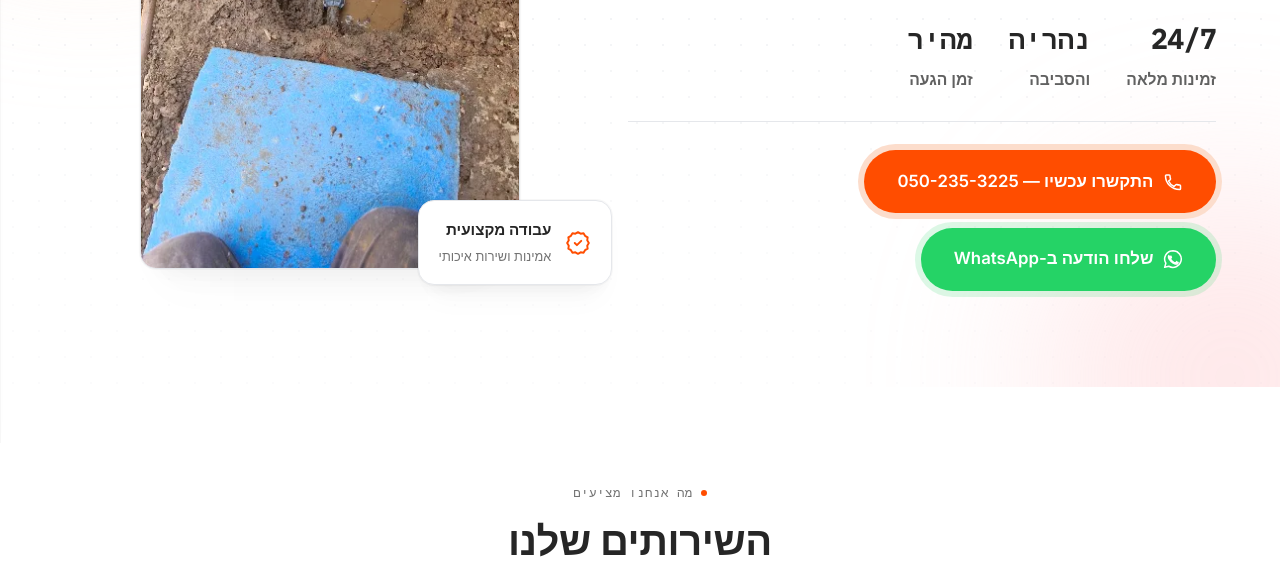
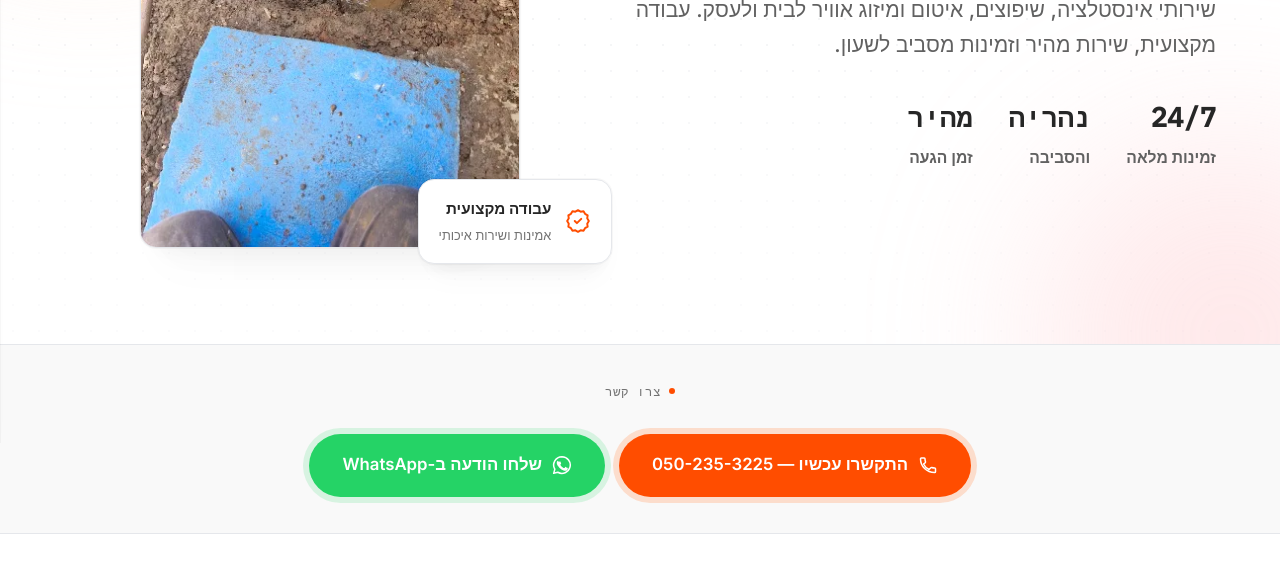
Before and after one commit to nadavfishman1-sys/yossi-cohen-plumbing, a plain HTML site: page index.html in a window 1280 px wide. Shown: the part 358-932 px from the top of the page. Drawn offline with Linux system fonts and the light colour scheme.

Commit message:
Move contact buttons into their own dedicated section below the hero
Previous attempt just added a divider inside the hero column, which
wasn't enough separation. Now the call/WhatsApp buttons live in a
standalone "צרו קשר" band directly under the hero, full-width with
its own background and borders, centered, side by side.

```diff
--- a/assets/css/style.css
+++ b/assets/css/style.css
@@ -370,16 +370,9 @@ h1, h2, h3, h4 { font-weight: 700; line-height: 1.2; letter-spacing: -0.01em; }
 }
 .hero-text { color: var(--graphite); font-size: 1.32rem; font-weight: 500; max-width: 54ch; margin-bottom: 2rem; }
 
-.hero-actions {
-  display: flex;
-  flex-wrap: wrap;
-  gap: 0.9rem;
-  margin-top: 1.75rem;
-  padding-top: 1.75rem;
-  border-top: 1px solid var(--gridline);
-}
+.hero-actions { display: flex; flex-wrap: wrap; gap: 0.9rem; justify-content: center; }
 
-.hero-stats { display: flex; flex-wrap: wrap; gap: 2.25rem; margin-bottom: 0.25rem; }
+.hero-stats { display: flex; flex-wrap: wrap; gap: 2.25rem; }
 .hero-stats li { display: flex; flex-direction: column; gap: 0.3rem; }
 .hero-stat-num { font-weight: 700; font-size: 1.7rem; color: var(--ink); font-family: var(--font-mono); }
 .hero-stat-label { font-size: 0.98rem; font-weight: 600; color: var(--graphite); }
@@ -409,6 +402,22 @@ h1, h2, h3, h4 { font-weight: 700; line-height: 1.2; letter-spacing: -0.01em; }
 .hero-card-badge strong { display: block; font-size: 0.95rem; font-weight: 600; }
 .hero-card-badge span { font-size: 0.8rem; color: var(--slate); }
 @media (min-width: 640px) { .hero-card-badge { display: flex; } }
+
+/* ==========================================================================
+   QUICK CONTACT
+   ========================================================================== */
+.quick-contact {
+  background: var(--vellum);
+  border-block: 1px solid var(--gridline);
+  padding-block: 2.25rem;
+}
+.quick-contact-inner {
+  display: flex;
+  flex-direction: column;
+  align-items: center;
+  gap: 1.1rem;
+  text-align: center;
+}
 
 /* ==========================================================================
    SERVICES
--- a/index.html
+++ b/index.html
@@ -141,17 +141,6 @@
           <li><span class="hero-stat-num">נהריה</span><span class="hero-stat-label">והסביבה</span></li>
           <li><span class="hero-stat-num">מהיר</span><span class="hero-stat-label">זמן הגעה</span></li>
         </ul>
-
-        <div class="hero-actions">
-          <a href="tel:0502353225" class="btn btn-primary btn-lg">
-            <svg class="icon" aria-hidden="true"><use href="#icon-phone"/></svg>
-            <span>התקשרו עכשיו — 050-235-3225</span>
-          </a>
-          <a href="https://wa.me/972502353225" class="btn btn-whatsapp btn-lg" target="_blank" rel="noopener">
-            <svg class="icon" aria-hidden="true"><use href="#icon-whatsapp"/></svg>
-            <span>שלחו הודעה ב-WhatsApp</span>
-          </a>
-        </div>
       </div>
 
       <div class="hero-visual reveal">
@@ -165,6 +154,23 @@
             <span>אמינות ושירות איכותי</span>
           </div>
         </div>
+      </div>
+    </div>
+  </section>
+
+  <!-- ===== QUICK CONTACT ===== -->
+  <section class="quick-contact" id="quick-contact">
+    <div class="container quick-contact-inner reveal">
+      <span class="eyebrow">צרו קשר</span>
+      <div class="hero-actions">
+        <a href="tel:0502353225" class="btn btn-primary btn-lg">
+          <svg class="icon" aria-hidden="true"><use href="#icon-phone"/></svg>
+          <span>התקשרו עכשיו — 050-235-3225</span>
+        </a>
+        <a href="https://wa.me/972502353225" class="btn btn-whatsapp btn-lg" target="_blank" rel="noopener">
+          <svg class="icon" aria-hidden="true"><use href="#icon-whatsapp"/></svg>
+          <span>שלחו הודעה ב-WhatsApp</span>
+        </a>
       </div>
     </div>
   </section>
```
